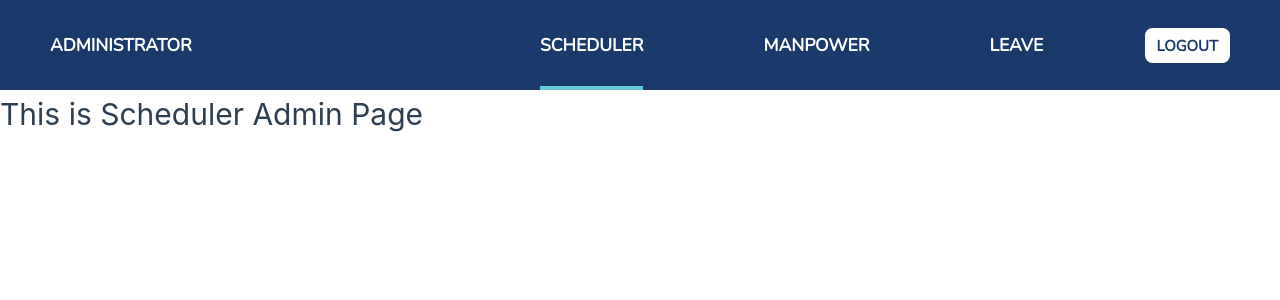
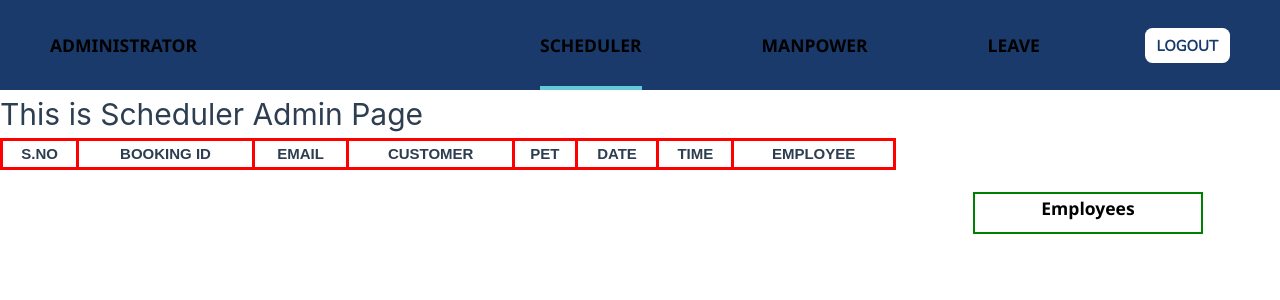
Before and after one commit to BT3103AppDev1/l1-final-project-group-4, a Vue app: page /scheduler in a window 1280 px wide. Shown: the top 300 px of the page. Built offline with nearby package versions, Linux system fonts and the light colour scheme; no server answers; the database is empty; the HTML template or start-up script is replaced by a standard one.

Commit message:
updated scheduler admin page

```diff
--- a/package.json
+++ b/package.json
@@ -14,6 +14,7 @@
     "cookie": "^0.5.0",
     "firebase": "^9.18.0",
     "js-cookie": "^3.0.1",
+    "mdb-vue-ui-kit": "^3.2.0",
     "vue": "^3.2.47",
     "vue-router": "^4.1.6",
     "vuex": "^4.0.2",
--- /dev/null
+++ b/src/components/EmployeeProfileCard.vue
@@ -0,0 +1,111 @@
+<script>
+import app from '../firebase.js'
+import { getFirestore } from 'firebase/firestore'
+import { doc, collection, getDocs, deleteDoc } from 'firebase/firestore'
+
+export default {
+  setup() {
+    const db = getFirestore(app)
+
+    async function display() {
+      const querySnapshot = await getDocs(collection(db, 'employees'))
+
+      querySnapshot.forEach((doc) => {
+        // doc.data() is never undefined for query doc snapshots
+        console.log(doc.id, ' => ', doc.data())
+        let documentData = doc.data()
+        let employeeName = documentData.name
+        let employeeFullTime = documentData.fullTime
+
+        let table = document.getElementById('employee-table')
+        let tr = document.createElement('tr')
+        table.appendChild(tr)
+        let td = document.createElement('td')
+        tr.appendChild(td)
+
+        let div1 = document.createElement('div')
+        div1.id = 'employee-info'
+        td.appendChild(div1)
+
+        let img = document.createElement('img')
+        img.id = 'employee-profile-img'
+        img.src = 'src/assets/avatar2.png'
+        div1.appendChild(img)
+
+        let header1 = document.createElement('h3')
+        header1.id = 'employee-name'
+        td.appendChild(header1)
+        header1.innerHTML = 'Name: ' + employeeName
+
+        let header2 = document.createElement('h3')
+        header2.id = 'employee-fulltime'
+        td.appendChild(header2)
+        header2.innerHTML = employeeFullTime
+
+        let deleteButton = document.createElement('button')
+        deleteButton.id = String(employeeName)
+        deleteButton.className = 'bwt-small'
+        deleteButton.innerHTML = 'Delete'
+        div1.appendChild(deleteButton)
+        deleteButton.onclick = function () {
+          deleteEmployee(String(employeeName))
+        }
+      })
+    }
+    display()
+
+    async function deleteEmployee(employeeName) {
+      alert('You are going to delete ' + employeeName)
+      const docRef = doc(db, employeeName)
+      await deleteDoc(docRef)
+      console.log('Document successfully deleted!', employeeName)
+      let tb = document.getElementById('table')
+      while (tb.rows.length > 0) {
+        tb.deleteRow(0)
+      }
+      display()
+    }
+  }
+}
+</script>
+
+<template>
+  <div class="container">
+    <div id="employee-profile-cards">
+      <h3>Employees</h3>
+      <table id="employee-table" class="auto-index"></table>
+    </div>
+  </div>
+</template>
+
+<style>
+.container {
+  width: 20%;
+  display: flex;
+  flex-direction: row;
+  justify-content: center;
+  align-items: center;
+  margin-left: 75%;
+  padding-top: 22px;
+}
+
+#employee-profile-cards {
+  width: 90%;
+  display: flex;
+  flex-direction: column;
+  align-items: center;
+  border: 2px solid green;
+}
+
+#employee-profile-img {
+  width: 10vw;
+  height: 20vh;
+}
+
+h3 {
+  margin-bottom: 10px;
+  color: black;
+  font-weight: bold;
+  font-family: 'Segoe UI', Tahoma, Geneva, Verdana, sans-serif;
+}
+</style>
--- a/src/views/admin/SchedulerView.vue
+++ b/src/views/admin/SchedulerView.vue
@@ -1,14 +1,69 @@
-<script setup>
+<script>
 import TheAdminHeader from '@/components/TheAdminHeader.vue'
+import { ref } from 'vue'
+import { useStore } from 'vuex'
+import { useRouter } from 'vue-router'
+import EmployeeProfileCard from '../../components/EmployeeProfileCard.vue'
 
+export default {
+  components: {
+    TheAdminHeader,
+    EmployeeProfileCard
+  },
+  setup() {
+    const errorMsg = ref(null)
+    const store = useStore()
+    const router = useRouter()
+    const handleSubmit = async () => {
+      try {
+        await store.dispatch('logOut')
+        router.push('/')
+      } catch (err) {
+        errorMsg.value = err.message
+      }
+    }
+    return { handleSubmit, TheAdminHeader, EmployeeProfileCard }
+  }
+}
 </script>
 
 <template>
-    <body>
-        <TheAdminHeader />
-        <div>
-            <h1>This is Scheduler Admin Page</h1>
-        </div>
-    </body>
+  <body>
+    <TheAdminHeader />
+    <div>
+      <h1>This is Scheduler Admin Page</h1>
 
+      <table id="table" class="auto-index">
+        <tr>
+          <th>S.NO</th>
+          <th>BOOKING ID</th>
+          <th>EMAIL</th>
+          <th>CUSTOMER</th>
+          <th>PET</th>
+          <th>DATE</th>
+          <th>TIME</th>
+          <th>EMPLOYEE</th>
+        </tr>
+      </table>
+      <EmployeeProfileCard />
+    </div>
+  </body>
 </template>
+
+<style>
+main {
+  height: 100vh;
+  display: flex;
+}
+table {
+  font-family: arial, sans-serif;
+  border-collapse: collapse;
+  width: 70%;
+}
+
+th,
+td {
+  border: 3px solid red;
+  font-weight: bold;
+}
+</style>
```
Also changed, not shown: 1 other file (tests, documents, lock files or other folders).
